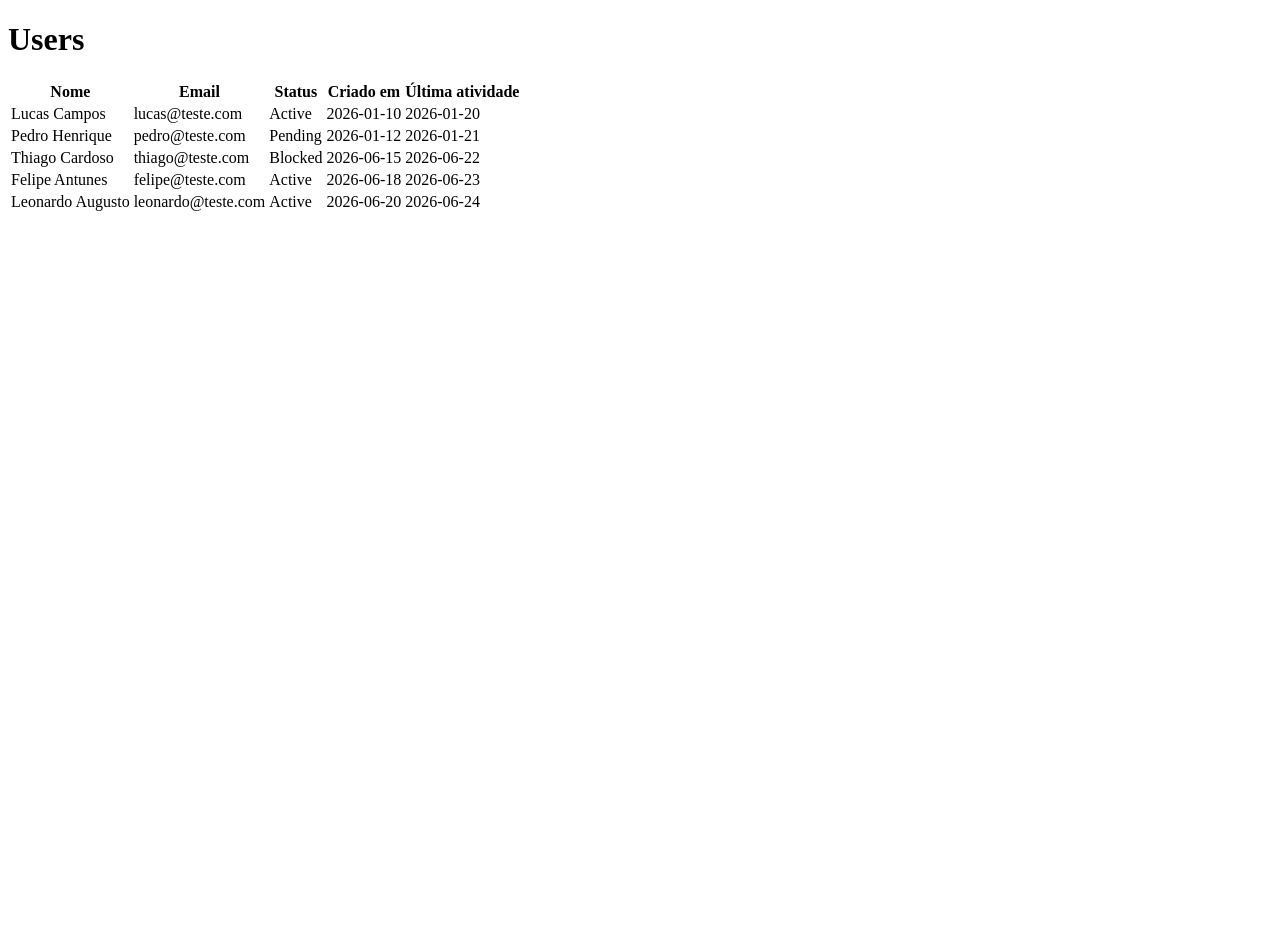
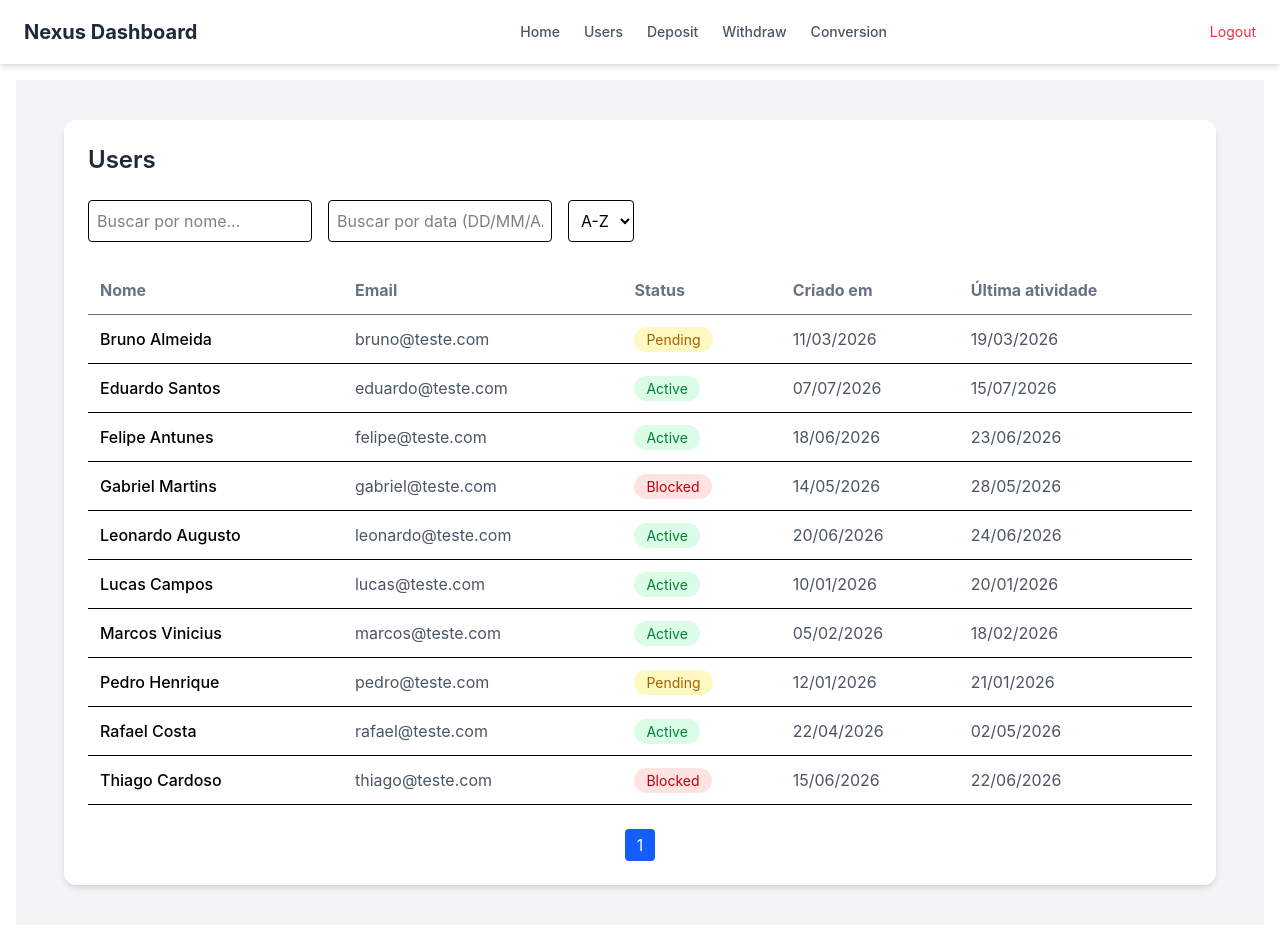
Before and after one commit to Lucas-CMeira/NexusDashboard, a React (Vite) app: page /Users in a window 1280 px wide. Shown: the top 932 px of the page. Before the commit the page ends 800 px from the top, so only its background shows below. Built offline with nearby package versions, Linux system fonts and the light colour scheme.

Commit message:
UsersTela e Navbar criada

```diff
--- a/package.json
+++ b/package.json
@@ -13,7 +13,8 @@
     "@tailwindcss/vite": "^4.2.1",
     "react": "^19.2.0",
     "react-dom": "^19.2.0",
-    "react-router-dom": "^7.13.1"
+    "react-router-dom": "^7.13.1",
+    "tsx": "^4.21.0"
   },
   "devDependencies": {
     "@eslint/js": "^9.39.1",
--- a/src/App.tsx
+++ b/src/App.tsx
@@ -1,12 +1,14 @@
-import { Outlet} from "react-router-dom";
+import { Outlet } from "react-router-dom";
 import routes from "./routes/routes";
+import Navbar from "./components/Navbar";
 
 function App() {
   return (
     <div className="w-full h-full min-h-screen">
-      <div className="p-4">
+      <Navbar />
+      <main className="flex-1 p-4">
         <Outlet />
-      </div>
+      </main>
     </div>
   );
 }
--- /dev/null
+++ b/src/components/Navbar.tsx
@@ -0,0 +1,52 @@
+import { Link, useLocation, useNavigate } from "react-router-dom";
+
+const Navbar = () => {
+  const location = useLocation();
+  const navigate = useNavigate();
+
+  const handleLogout = () => {
+    navigate("/login");
+  };
+
+  const navItems = [
+    { name: "Home", path: "/" },
+    { name: "Users", path: "/users" },
+    { name: "Deposit", path: "/deposit" },
+    { name: "Withdraw", path: "/withdraw" },
+    { name: "Conversion", path: "/conversion" },
+  ];
+
+  return (
+    <nav className="w-full bg-white shadow-md">
+      <div className="max-w-7xl mx-auto px-6 h-16 flex items-center justify-between">
+        <div className="text-xl font-bold text-gray-800">Nexus Dashboard</div>
+        <div className="flex items-center gap-6">
+          {navItems.map((item) => {
+            const isActive = location.pathname === item.path;
+            return (
+              <Link
+                key={item.name}
+                to={item.path}
+                className={`text-sm font-medium transition ${
+                  isActive
+                    ? "text-blue-600"
+                    : "text-gray-600 hover:text-blue-500"
+                }`}
+              >
+                {item.name}
+              </Link>
+            );
+          })}
+        </div>
+        <button
+          onClick={handleLogout}
+          className="text-sm text-red-500 hover:text-red-600 transition"
+        >
+          Logout
+        </button>
+      </div>
+    </nav>
+  );
+};
+
+export default Navbar;
--- /dev/null
+++ b/src/components/Popup.tsx
@@ -0,0 +1,31 @@
+import React from "react";
+
+interface PopupProps {
+  show: boolean;
+  title: string;
+  description: string;
+  variant: "success" | "error" | "warning";
+}
+
+const Popup = ({ description, show, title, variant }: PopupProps) => {
+  if (!show) return null;
+
+  const variantStyles = {
+    success: "bg-green-500",
+    error: "bg-red-500",
+    warning: "bg-yellow-500",
+  };
+
+  return (
+    <div className="flex justify-center p-6">
+      <div
+        className={`text-white px-6 py-4 rounded-xl shadow-lg ${variantStyles[variant]}`}
+      >
+        <h2 className="font-bold text-lg">{title}</h2>
+        <p>{description}</p>
+      </div>
+    </div>
+  );
+};
+
+export default Popup;
--- a/src/main.tsx
+++ b/src/main.tsx
@@ -3,6 +3,7 @@ import ReactDOM from "react-dom/client";
 import { RouterProvider } from "react-router-dom";
 import routes from "./routes/routes";
 import { UserContextProvider } from "./context/user-context";
+import "./index.css";
 
 
 ReactDOM.createRoot(document.getElementById("root")!).render(
--- a/src/mocks/users-mocks.ts
+++ b/src/mocks/users-mocks.ts
@@ -4,43 +4,89 @@ const usersMocks: User[] = [
   {
     name: "Lucas Campos",
     email: "lucas@teste.com",
-    password:"lucas123",
+    password: "lucas123",
     status: "Active",
-    createdAt: "2026-01-10",
-    lastActivity: "2026-01-20"
+    createdAt: "10/01/2026",
+    lastActivity: "20/01/2026"
   },
   {
     name: "Pedro Henrique",
     email: "pedro@teste.com",
+    password: "pedro123",
     status: "Pending",
-    password:"pedro123",
-    createdAt: "2026-01-12",
-    lastActivity: "2026-01-21"
+    createdAt: "12/01/2026",
+    lastActivity: "21/01/2026"
   },
   {
     name: "Thiago Cardoso",
     email: "thiago@teste.com",
+    password: "thiago123",
     status: "Blocked",
-    password:"thiago123",
-    createdAt: "2026-06-15",
-    lastActivity: "2026-06-22"
+    createdAt: "15/06/2026",
+    lastActivity: "22/06/2026"
   },
   {
     name: "Felipe Antunes",
     email: "felipe@teste.com",
+    password: "felipe123",
     status: "Active",
-    password:"felipe123",
-    createdAt: "2026-06-18",
-    lastActivity: "2026-06-23"
+    createdAt: "18/06/2026",
+    lastActivity: "23/06/2026"
   },
   {
     name: "Leonardo Augusto",
     email: "leonardo@teste.com",
+    password: "leonardo123",
     status: "Active",
-    password:"leonardo123",
-    createdAt: "2026-06-20",
-    lastActivity: "2026-06-24"
-  }
+    createdAt: "20/06/2026",
+    lastActivity: "24/06/2026"
+  },
+  {
+    name: "Marcos Vinicius",
+    email: "marcos@teste.com",
+    password: "marcos123",
+    status: "Active",
+    createdAt: "05/02/2026",
+    lastActivity: "18/02/2026"
+  },
+  {
+    name: "Bruno Almeida",
+    email: "bruno@teste.com",
+    password: "bruno123",
+    status: "Pending",
+    createdAt: "11/03/2026",
+    lastActivity: "19/03/2026"
+  },
+  {
+    name: "Rafael Costa",
+    email: "rafael@teste.com",
+    password: "rafael123",
+    status: "Active",
+    createdAt: "22/04/2026",
+    lastActivity: "02/05/2026"
+  },
+  {
+    name: "Gabriel Martins",
+    email: "gabriel@teste.com",
+    password: "gabriel123",
+    status: "Blocked",
+    createdAt: "14/05/2026",
+    lastActivity: "28/05/2026"
+  },
+  {
+    name: "Eduardo Santos",
+    email: "eduardo@teste.com",
+    password: "eduardo123",
+    status: "Active",
+    createdAt: "07/07/2026",
+    lastActivity: "15/07/2026"
+  },
 ]
 
+
+// Colocar barra de pesquisa(por nome)
+// Pesquisar por data de criação
+// Paginação
+// Ordem alfabetica
+
 export { usersMocks }
--- a/src/pages/Home/Home.tsx
+++ b/src/pages/Home/Home.tsx
@@ -4,8 +4,8 @@ import { UserContext } from '../../context/user-context'
 const Home = () => {
   const {user} = useContext(UserContext)
   return (
-    <div>Home
-      <p>nome: {user?.name}</p>
+    <div className='w-full max-h-min bg-blue-300 rounded-2xl p-2'>Home
+      <p>Bem vindo, {user?.name}</p>
     </div>
   )
 }
--- a/src/pages/Login/Login.tsx
+++ b/src/pages/Login/Login.tsx
@@ -1,26 +1,38 @@
 import { useState, type SubmitEvent } from "react";
 import useAuth from "../../hooks/useAuth";
+import Popup from "../../components/Popup";
 
 function Login() {
-  const [email, setEmail] = useState("")
-  const [password, setPassword] = useState("")
-  const { handleLogin } = useAuth()
+  const [email, setEmail] = useState("");
+  const [password, setPassword] = useState("");
+  const { handleLogin } = useAuth();
+  const [showPopup, setShowPopup] = useState(false);
+  const [popupMessage, setPopupMessage] = useState("");
 
-  console.log(email)
+  console.log(email);
 
   function handleSubmit(e: SubmitEvent<HTMLFormElement>) {
     e.preventDefault();
 
-    const response = handleLogin(email, password)
+    const response = handleLogin(email, password);
 
-    if(!response.success){
-      alert(response.error?.message)
-      return
+    if (!response.success) {
+      setPopupMessage(response.error?.message || "Erro ao fazer login");
+      setShowPopup(true);
+      return;
     }
   }
 
   return (
-    <div className="w-full h-60 bg-amber-300 border-2 p-4">
+      <div>
+        <Popup
+          show={showPopup}
+          title="Erro no login"
+          description={popupMessage}
+          variant="error"
+        />
+
+      <div className="flex justify-center items-center m-30">
         <div className="bg-white w-full max-w-md p-10 rounded-xl shadow-2xl">
           <h1 className="text-3xl font-semibold text-center text-gray-800 mb-8">
             Login
@@ -62,6 +74,7 @@ function Login() {
           </form>
         </div>
       </div>
+    </div>
   );
 }
 
--- a/src/pages/Users/Users.tsx
+++ b/src/pages/Users/Users.tsx
@@ -1,10 +1,76 @@
+import { useState } from "react";
 import { usersMocks } from "../../mocks/users-mocks";
 
 function Users() {
+  const [searchName, setSearchName] = useState("");
+  const [searchDate, setSearchDate] = useState("");
+  const [sortOrder, setSortOrder] = useState("asc");
+  const [currentPage, setCurrentPage] = useState(1);
+
+  const usersPerPage = 10;
+
+  const filteredByName = usersMocks.filter((user) =>
+    user.name.toLowerCase().includes(searchName.toLowerCase()),
+  );
+
+  const filteredUsers = filteredByName.filter((user) => {
+    if (!searchDate) return true;
+
+    return user.createdAt.includes(searchDate);
+  });
+
+  const sortedUsers = [...filteredUsers].sort((a, b) => {
+    if (sortOrder === "asc") {
+      return a.name.localeCompare(b.name);
+    }
+    return b.name.localeCompare(a.name);
+  });
+
+  const indexOfLastUser = currentPage * usersPerPage;
+  const indexOfFirstUser = indexOfLastUser - usersPerPage;
+
+  const currentUsers = sortedUsers.slice(indexOfFirstUser, indexOfLastUser);
+
+  const totalPages = Math.ceil(sortedUsers.length / usersPerPage);
+
   return (
     <div className="min-h-screen bg-gray-100 p-10">
       <div className="max-w-6xl mx-auto bg-white rounded-xl shadow-md p-6">
         <h1 className="text-2xl font-semibold text-gray-800 mb-6">Users</h1>
+
+        {/* filtros */}
+        <div className="flex flex-wrap gap-4 mb-6">
+          <input
+            type="text"
+            placeholder="Buscar por nome..."
+            value={searchName}
+            onChange={(e) => {
+              setSearchName(e.target.value);
+              setCurrentPage(1);
+            }}
+            className="border p-2 rounded w-56"
+          />
+
+          <input
+            type="text"
+            placeholder="Buscar por data (DD/MM/AAAA)"
+            value={searchDate}
+            onChange={(e) => {
+              setSearchDate(e.target.value);
+              setCurrentPage(1);
+            }}
+            className="border p-2 rounded w-56"
+          />
+
+          <select
+            value={sortOrder}
+            onChange={(e) => setSortOrder(e.target.value)}
+            className="border p-2 rounded"
+          >
+            <option value="asc">A-Z</option>
+            <option value="desc">Z-A</option>
+          </select>
+        </div>
 
         <div className="overflow-x-auto">
           <table className="w-full">
@@ -19,18 +85,29 @@ function Users() {
             </thead>
 
             <tbody>
-              {usersMocks.map((user) => (
+              {currentUsers.map((user) => (
                 <tr
                   key={user.email}
                   className="border-b hover:bg-gray-50 transition"
                 >
                   <td className="p-3 font-medium">{user.name}</td>
                   <td className="p-3 text-gray-600">{user.email}</td>
+
                   <td className="p-3">
-                    <span className="px-3 py-1 text-sm bg-green-100 text-green-700 rounded-full">
+                    <span
+                      className={`px-3 py-1 text-sm rounded-full
+                        ${
+                          user.status === "Active"
+                            ? "bg-green-100 text-green-700"
+                            : user.status === "Pending"
+                              ? "bg-yellow-100 text-yellow-700"
+                              : "bg-red-100 text-red-700"
+                        }`}
+                    >
                       {user.status}
                     </span>
                   </td>
+
                   <td className="p-3 text-gray-600">{user.createdAt}</td>
                   <td className="p-3 text-gray-600">{user.lastActivity}</td>
                 </tr>
@@ -38,6 +115,21 @@ function Users() {
             </tbody>
           </table>
         </div>
+        <div className="flex justify-center mt-6 gap-2">
+          {Array.from({ length: totalPages }, (_, index) => (
+            <button
+              key={index}
+              onClick={() => setCurrentPage}
+              className={`px-3 py-1 rounded ${
+                currentPage === index + 1
+                  ? "bg-blue-600 text-white"
+                  : "bg-gray-200"
+              }`}
+            >
+              {index + 1}
+            </button>
+          ))}
+        </div>
       </div>
     </div>
   );
--- a/src/routes/routes.tsx
+++ b/src/routes/routes.tsx
@@ -11,10 +11,6 @@ const routes = createBrowserRouter([
     element: <Login />,
   },
   {
-    path: "/Users",
-    element: <Users />,
-  },
-  {
     path: "/",
     element: <App />,
     children: [
@@ -23,6 +19,11 @@ const routes = createBrowserRouter([
         element: <Home />,
         index: true,
       },
+      {
+        path:"/Users",
+        element: <Users />,
+        index: true,
+      }
       // {
       //   path: "/deposit"
       // }
```
Also changed, not shown: 1 other file (tests, documents, lock files or other folders). Lines whose indentation alone changed are shown as unchanged.
